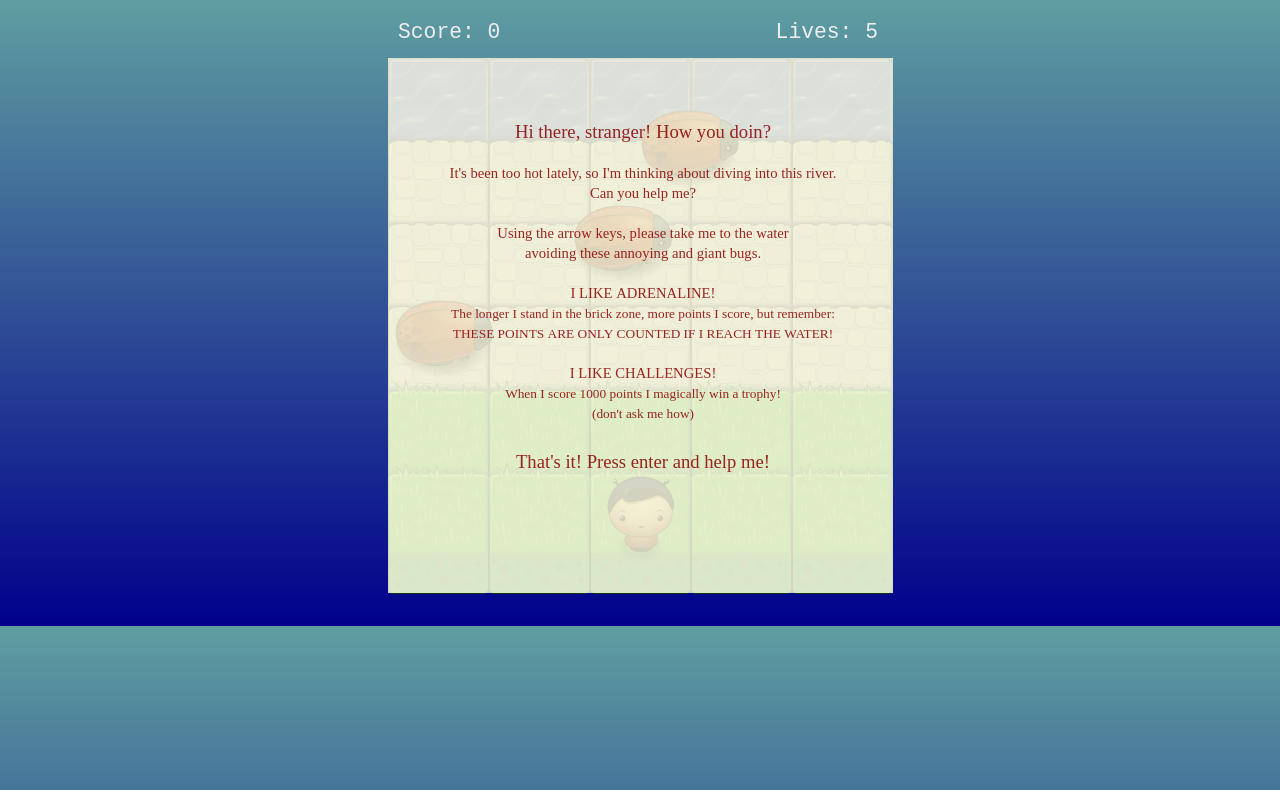
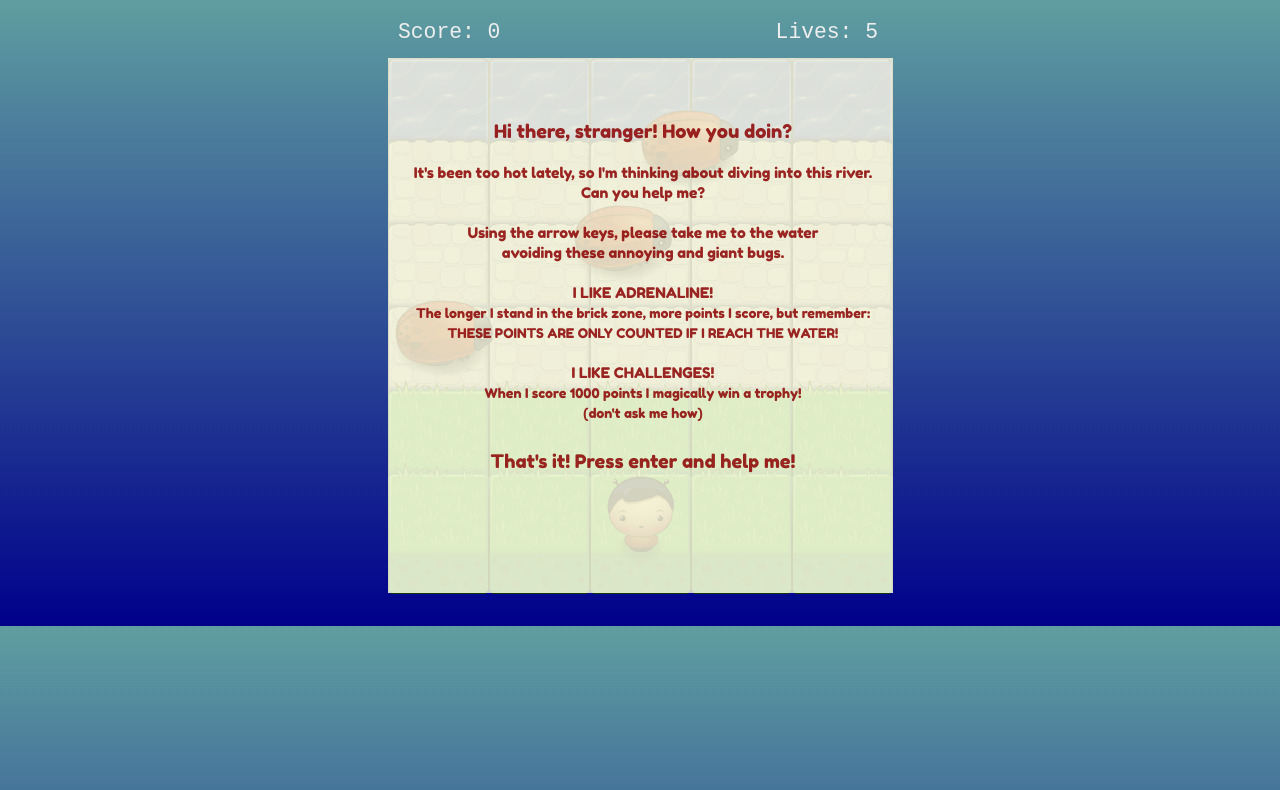
Before and after one commit to rodrigolemos/rodrigolemos.github.io, a plain HTML site: page index.html in a window 1280 px wide. Drawn offline with Linux system fonts and the light colour scheme.

Commit message:
Update index.html

```diff
--- a/index.html
+++ b/index.html
@@ -3,11 +3,12 @@
 <head>
     <meta charset="UTF-8">
     <title>Effective JavaScript: Frogger</title>
+    <link href="https://fonts.googleapis.com/css?family=Fredoka+One" rel="stylesheet">
     <link rel="stylesheet" href="css/style.css">
 </head>
 <body>
     <script src="js/resources.js"></script>
+    <script src="js/app.js"></script>
     <script src="js/engine.js"></script>
-    <script src="js/app.js"></script>
 </body>
 </html>
```
